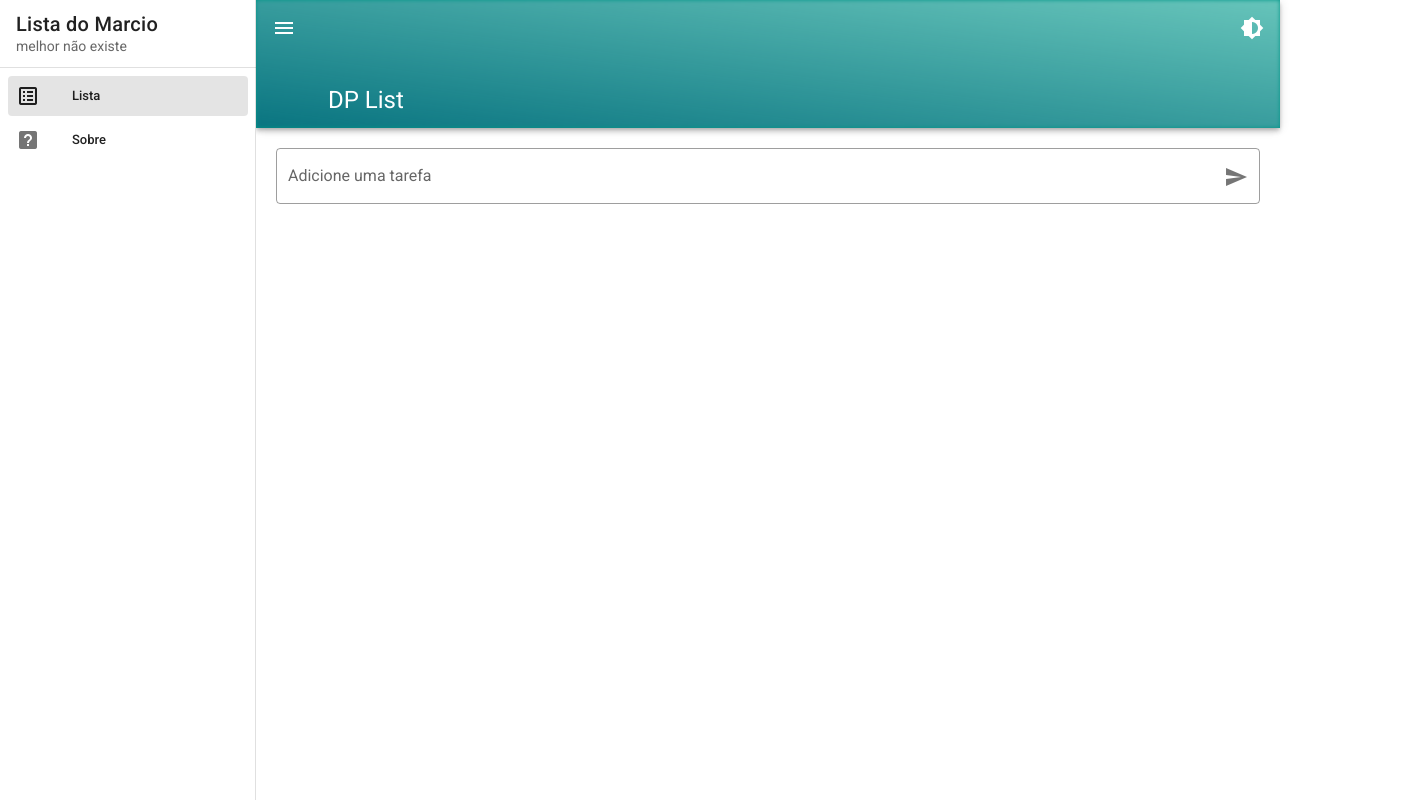
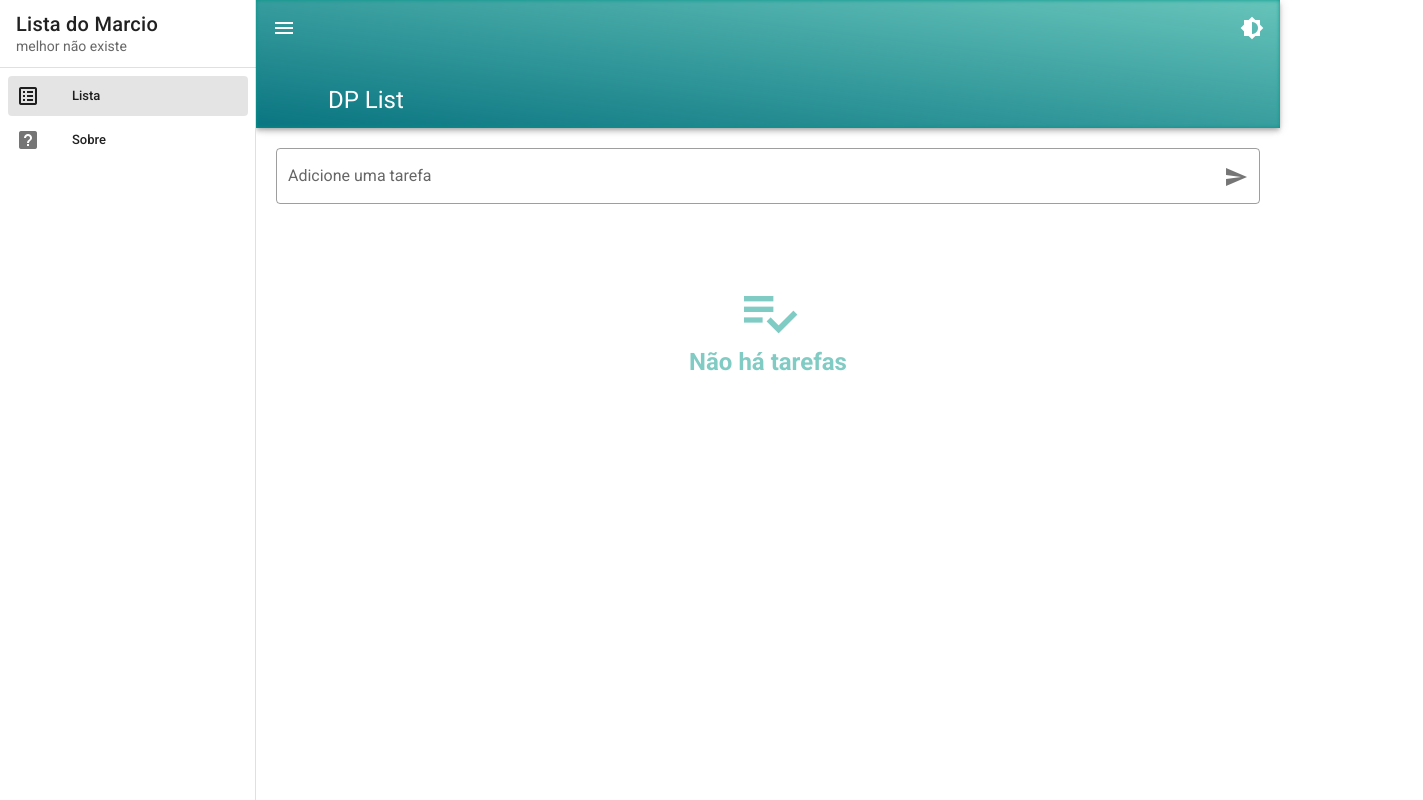
Before and after one commit to Manecraf69/Lista-de-Tarefas-DP, a Vue app: page / in a window 1280 px wide. Shown: the whole page, 1423 px wide, since content can reach past the window. Built offline with nearby package versions, Linux system fonts and the light colour scheme.

Commit message:
aviso de que não há tarefas adicionado

```diff
--- a/src/views/HomeView.vue
+++ b/src/views/HomeView.vue
@@ -13,6 +13,13 @@
       @click:append="criarTarefa()"
     ></v-text-field>
     <v-list class="pt-0" flat>
+      <section
+        class="d-flex justify-center flex-column mt-16"
+        v-if="!tarefas.length"
+      >
+        <v-icon color="teal lighten-3" size="64px">mdi-playlist-check</v-icon>
+        <h1 class="text-center teal--text text--lighten-3">Não há tarefas</h1>
+      </section>
       <section v-for="tarefa in tarefas" :key="tarefa.id">
         <v-list-item
           @click="tarefa.feita = !tarefa.feita"
```
